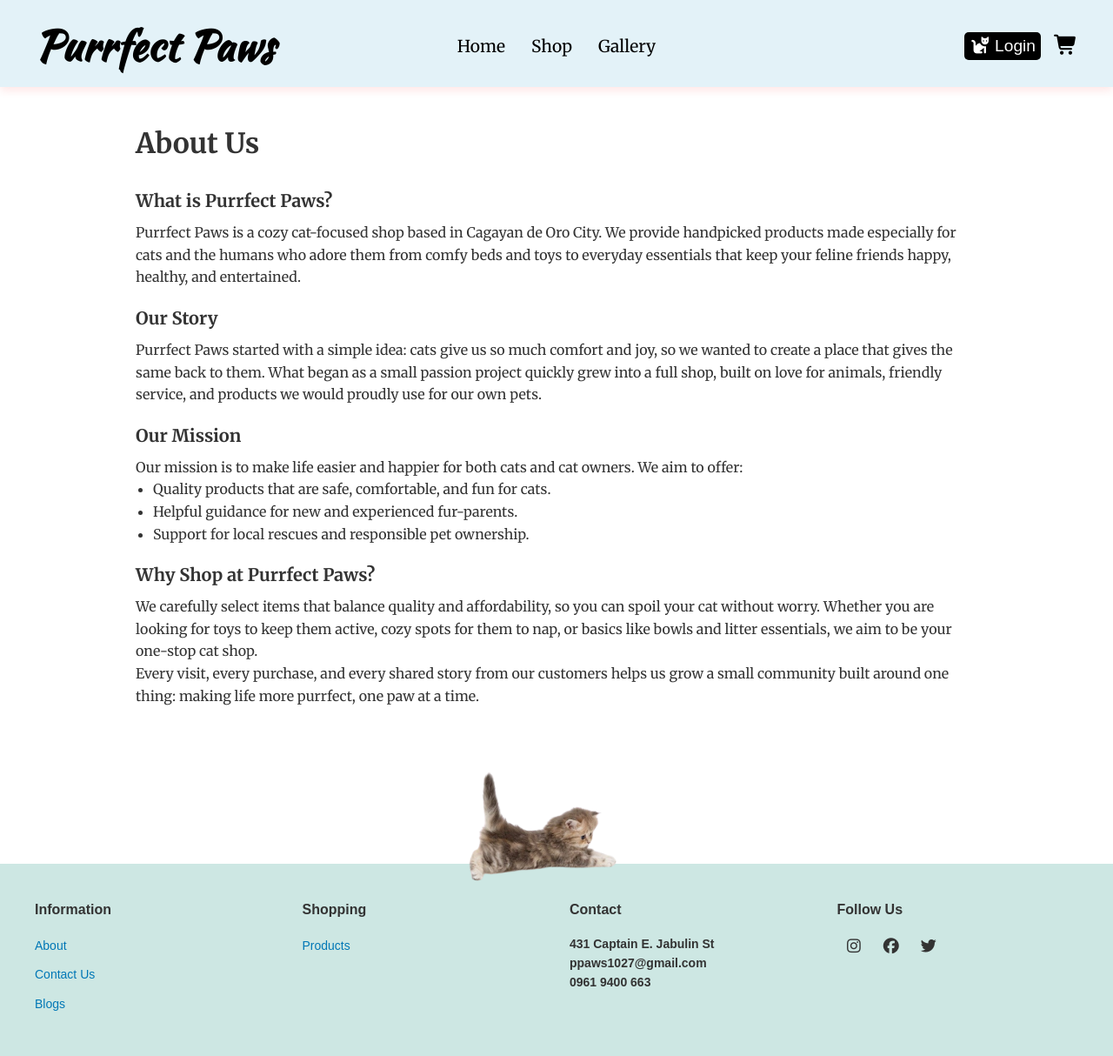
After one commit to katakumidesu/Purrfect-Paws, a PHP site: page /about.php in a window 1280 px wide. The commit adds this page. Shown: the whole page at 87% size. Run offline with PHP 8.4, Linux system fonts and the light colour scheme; some libraries are stand-ins or nearby versions.

Commit message:
66thhh commit about done

```diff
--- /dev/null
+++ b/html/about.php
@@ -0,0 +1,148 @@
+<?php
+session_start();
+?>
+
+<!DOCTYPE html>
+<html lang="en">
+<head>
+  <meta charset="UTF-8">
+  <meta http-equiv="X-UA-Compatible" content="IE=edge">
+  <meta name="viewport" content="width=device-width, initial-scale=1.0">
+  <meta name="keywords" content="Purrfect Paws, cats, Cagayan de Oro City, about us">
+  <meta name="description" content="Learn more about Purrfect Paws, our story, mission, and love for cats.">
+  <title>About Us | Purrfect Paws</title>
+  <link rel="stylesheet" href="css/kumi.css">
+  <script src="https://kit.fontawesome.com/df5d6157cf.js" crossorigin="anonymous"></script>
+  <link href="https://fonts.googleapis.com/css2?family=Kaushan+Script&display=swap" rel="stylesheet">
+  <link rel="stylesheet" href="https://cdnjs.cloudflare.com/ajax/libs/font-awesome/7.0.1/css/all.min.css" crossorigin="anonymous" referrerpolicy="no-referrer" />
+</head>
+<body>
+
+  <!-- Navigation Bar -->
+  <nav class="navbar">
+    <div class="navdiv">
+      <div class="logo"><a href="index.php">Purrfect Paws</a></div>
+      <ul>
+        <li><a href="index.php">Home</a></li>
+        <li><a href="product.php">Shop</a></li>
+        <li><a href="gallery.php">Gallery</a></li>
+      </ul>
+
+      <div class="nav-right">
+        <?php if (isset($_SESSION['user_id'])): ?>
+          <?php
+          $profileImage = isset($_SESSION['profile_image']) && !empty($_SESSION['profile_image'])
+            ? "../HTML/uploads/" . htmlspecialchars($_SESSION['profile_image'])
+            : "../HTML/uploads/default.png";
+          ?>
+          <div class="user-menu">
+            <img src="<?= $profileImage ?>" alt="User" class="user-icon">
+            <span class="username"><?= htmlspecialchars($_SESSION['name'] ?? 'User'); ?></span>
+            <div class="dropdown">
+              <a href="../profile_php/profile.php">My Account</a>
+              <a href="../profile_php/profile.php#purchases">My Purchase</a>
+              <a href="../login_register/logout.php">Logout</a>
+            </div>
+          </div>
+        <?php else: ?>
+          <a href="../login_register/purdex.php"><button><i class="fa-solid fa-cat"></i> Login</button></a>
+        <?php endif; ?>
+
+        <a href="cart.php" class="cart-icon" style="position:relative;">
+          <i class="fa-solid fa-cart-shopping"></i>
+          <span class="cart-badge" style="display:none;">0</span>
+        </a>
+      </div>
+    </div>
+  </nav>
+
+  <!-- About Us Content -->
+  <main class="about-page" style="max-width:1000px;margin:40px auto 60px;padding:0 16px;line-height:1.6;">
+    <h1 style="font-size:32px;margin-bottom:24px;">About Us</h1>
+
+    <h2 style="font-size:20px;margin:18px 0 8px;">What is Purrfect Paws?</h2>
+    <p>
+      Purrfect Paws is a cozy cat-focused shop based in Cagayan de Oro City. We provide handpicked
+      products made especially for cats and the humans who adore them from comfy beds and toys to
+      everyday essentials that keep your feline friends happy, healthy, and entertained.
+    </p>
+
+    <h2 style="font-size:20px;margin:18px 0 8px;">Our Story</h2>
+    <p>
+      Purrfect Paws started with a simple idea: cats give us so much comfort and joy, so we wanted to
+      create a place that gives the same back to them. What began as a small passion project quickly
+      grew into a full shop, built on love for animals, friendly service, and products we would proudly
+      use for our own pets.
+    </p>
+
+    <h2 style="font-size:20px;margin:18px 0 8px;">Our Mission</h2>
+    <p>
+      Our mission is to make life easier and happier for both cats and cat owners. We aim to offer:
+    </p>
+    <ul style="margin-left:20px;margin-bottom:10px;">
+      <li>Quality products that are safe, comfortable, and fun for cats.</li>
+      <li>Helpful guidance for new and experienced fur-parents.</li>
+      <li>Support for local rescues and responsible pet ownership.</li>
+    </ul>
+
+    <h2 style="font-size:20px;margin:18px 0 8px;">Why Shop at Purrfect Paws?</h2>
+    <p>
+      We carefully select items that balance quality and affordability, so you can spoil your cat
+      without worry. Whether you are looking for toys to keep them active, cozy spots for them to nap,
+      or basics like bowls and litter essentials, we aim to be your one-stop cat shop.
+    </p>
+
+    <p>
+      Every visit, every purchase, and every shared story from our customers helps us grow a small
+      community built around one thing: making life more purrfect, one paw at a time.
+    </p>
+  </main>
+
+  <!-- Footer -->
+  <footer class="footer">
+    <div class="footer-logo">
+      <img src="images/da458a49866cd4f697e076e5d2e2099f-removebg-preview.png" alt="cat">
+    </div>
+
+    <div class="footer-container">
+      <div class="footer-col">
+        <h4>Information</h4>
+        <ul>
+          <li><a href="about.php">About</a></li>
+          <li><a href="#">Contact Us</a></li>
+          <li><a href="gallery.php">Blogs</a></li>
+        </ul>
+      </div>
+
+      <div class="footer-col">
+        <h4>Shopping</h4>
+        <ul>
+          <li><a href="product.php">Products</a></li>
+        </ul>
+      </div>
+
+      <div class="footer-col">
+        <h4>Contact</h4>
+        <p style="font-weight:bold;">431 Captain E. Jabulin St<br>
+           ppaws1027@gmail.com<br>
+           0961 9400 663<br>
+        </p>
+      </div>
+
+      <div class="footer-col">
+        <h4>Follow Us</h4>
+        <div class="social-icons">
+          <a href="https://www.instagram.com/ppaws1027/"><i class="fa-brands fa-instagram"></i></a>
+          <a href="#"><i class="fa-brands fa-facebook"></i></a>
+          <a href="https://x.com/PurrfectPaw1027"><i class="fa-brands fa-twitter"></i></a>
+        </div>
+      </div>
+    </div>
+  </footer>
+
+  <script>
+    window.PURR_USER_ID = <?= json_encode((string)($_SESSION['user_id'] ?? 'anon')) ?>;
+  </script>
+  <script src="../js/cart.js?v=user-ns"></script>
+</body>
+</html>
```
Also changed, not shown: html/index.php (+3 -8 lines).
